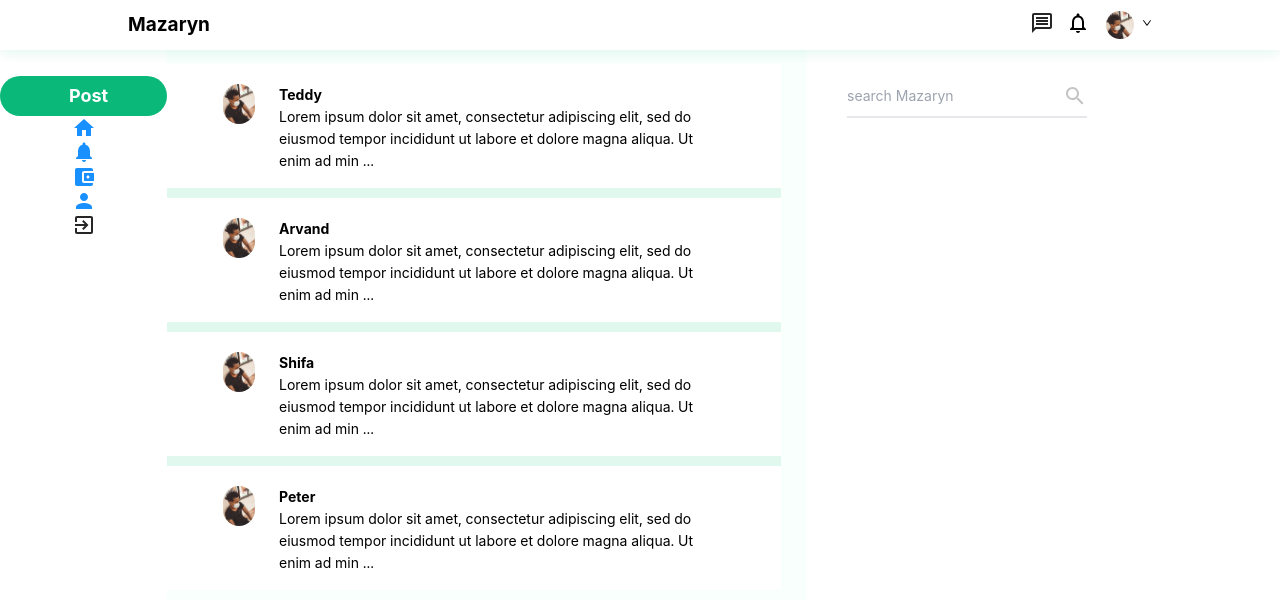
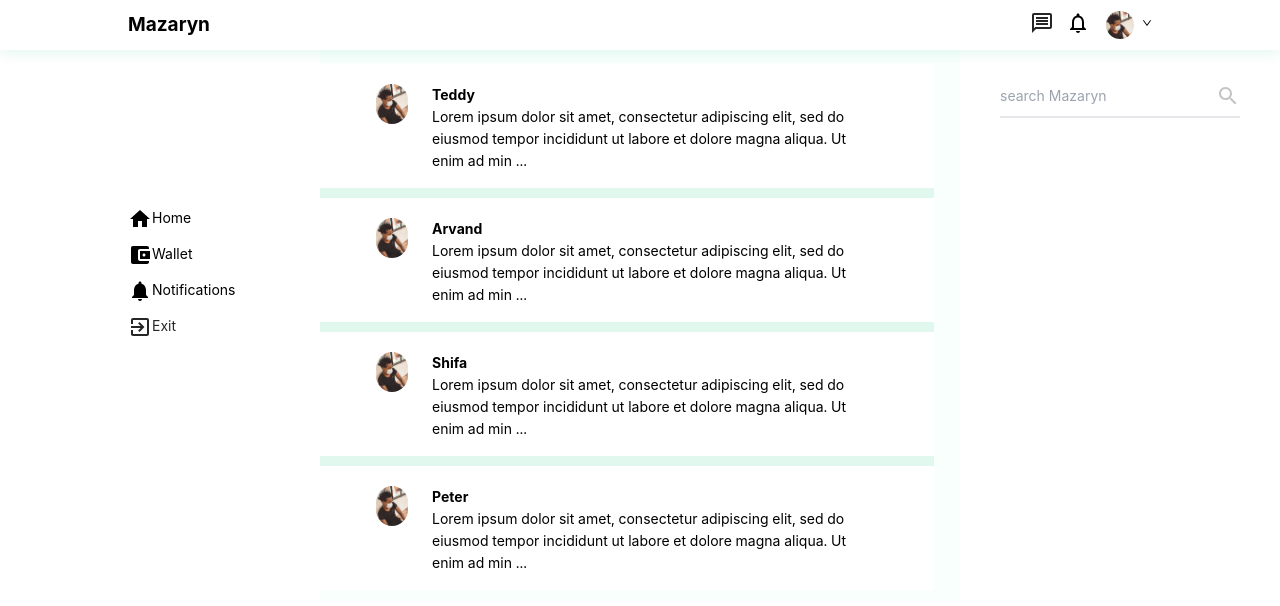
Before and after one commit to aiden77mori/mazaryn-frontend, a React (Create React App) app: page / in a window 1280 px wide. Shown: the top 606 px of the page. Built offline with nearby package versions, Linux system fonts and the light colour scheme; sample sign-in values are in the browser's storage.

Commit message:
revamped the right panel but put on hold to wait for the icon source

```diff
--- a/src/components/left pane/LeftPane.js
+++ b/src/components/left pane/LeftPane.js
@@ -1,12 +1,10 @@
-import './LeftPane.css';
+//import './LeftPane.css';
 import React from 'react';
 import { Link } from 'react-router-dom';
 import HomeIcon from '@material-ui/icons/Home';
 import NotificationsIcon from '@material-ui/icons/Notifications';
 import AccountBalanceWalletIcon from '@material-ui/icons/AccountBalanceWallet';
-import PersonIcon from '@material-ui/icons/Person';
 import ExitToAppIcon from '@material-ui/icons/ExitToApp';
-import PostCard from './PostCard/PostCard';
 
 function LeftPane(props){
     const logout = () => {
@@ -15,32 +13,30 @@ function LeftPane(props){
       }
 
       return (
-        <div className='rightPane pt-19'>
-          <PostCard />
-          <nav>
-            <ul className="rightPaneUl">
-              <li>
-                <Link to='/'>
+        <div className=' pt-19 w-1/4 flex items-center'>
+          <nav className=' h-1/2 w-full flex justify-end'>
+            <ul className=" h-full w-3/5">
+              <li className=''>
+                <Link to='/' className=' flex flex-row text-black'>
                   <HomeIcon />
+                  <p>Home</p>
                 </Link>
               </li>
               <li>
-                <Link to='/notifications'>
-                  <NotificationsIcon />
+                <Link to='/wallet' className=' flex flex-row text-black'>
+                  <AccountBalanceWalletIcon />
+                  <p>Wallet</p>
                 </Link>
               </li>
               <li>
-                <Link to='/wallet'>
-                  <AccountBalanceWalletIcon />
+                <Link to='/notifications' className=' flex flex-row text-black'>
+                  <NotificationsIcon />
+                  <p>Notifications</p>
                 </Link>
               </li>
-              <li>
-                <Link to='/profile'>
-                  <PersonIcon />
-                </Link>
-              </li>
-              <li onClick={logout} className="cursor-pointer">
+              <li onClick={logout} className="cursor-pointer flex flex-row">
                 <ExitToAppIcon />
+                <p>Exit</p>
               </li>
             </ul>
           </nav>
```
